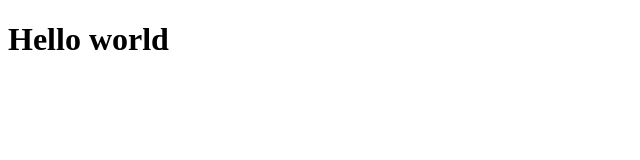
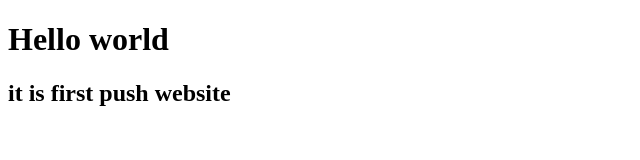
Before and after one commit to ImMohin/My-first-website, a plain HTML site: page index.html in a window 1280 px wide. Shown: the whole page, without its empty margins (0-640 px from the left). Drawn offline with Linux system fonts and the light colour scheme.

Commit message:
adding new line

```diff
--- a/index.html
+++ b/index.html
@@ -7,5 +7,6 @@
 </head>
 <body>
     <h1>Hello world</h1>
+    <h2>it is first push website</h2>
 </body>
 </html>
```
Also changed, not shown: 1 other file.
